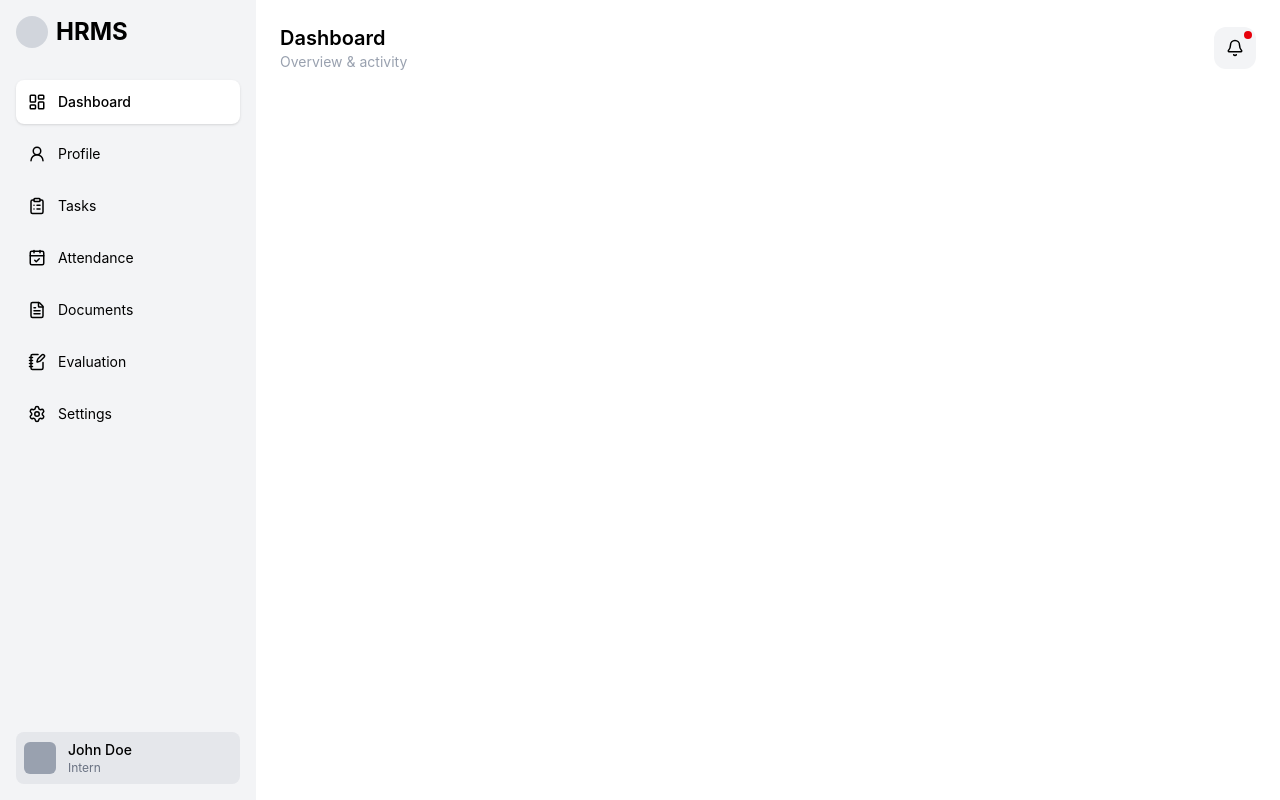
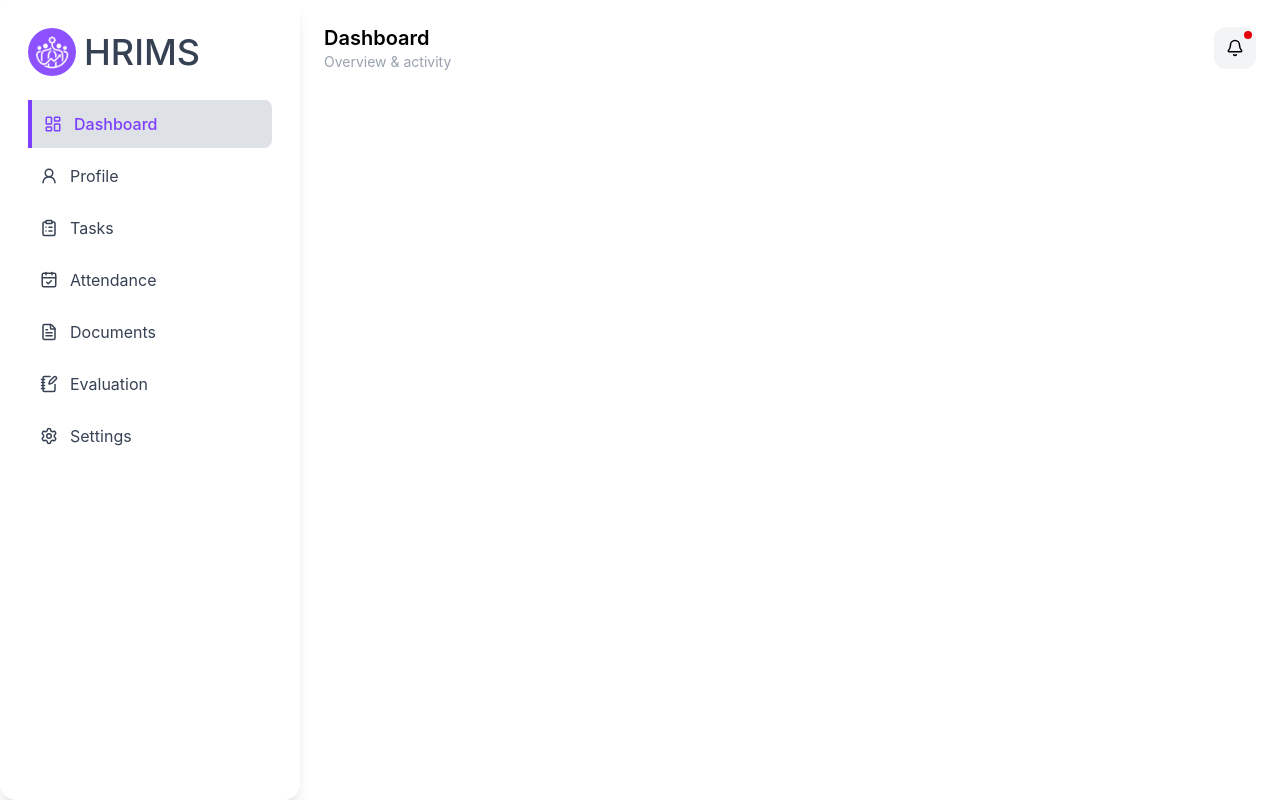
Before and after one commit to dev-St0ic/HR-Internship-Management-System, a React (Vite) app in the folder frontend-hrms/: page /intern in a window 1280 px wide. Built offline with nearby package versions, Linux system fonts and the light colour scheme.

Commit message:
Updated the sidebar for the intern and made it come from the common folder

```diff
--- a/frontend-hrms/index.html
+++ b/frontend-hrms/index.html
@@ -3,6 +3,10 @@
   <head>
     <meta charset="UTF-8" />
     <link rel="icon" type="image/svg+xml" href="/favicon.svg" />
+    <link
+      href="https://fonts.googleapis.com/css2?family=Lexend:wght@300;400;500;600;700&display=swap"
+      rel="stylesheet"
+    />
     <meta name="viewport" content="width=device-width, initial-scale=1.0" />
     <title>frontend-hrms</title>
   </head>
--- a/frontend-hrms/src/common/components/layout/Sidebar.jsx
+++ b/frontend-hrms/src/common/components/layout/Sidebar.jsx
@@ -12,14 +12,16 @@ const getNavClass = ({ isActive }) =>
 
 const Sidebar = ({ links }) => {
   return (
-    <nav className="fixed top-0 left-0 h-screen w-[300px] p-7 bg-[#fafafb] overflow-y-auto ">
+    <nav className="fixed top-0 left-0 h-screen w-[300px] p-7 bg-[#FFFFFF] overflow-y-auto rounded-2xl text-gray-700 shadow-lg">
+      {/* fixed top-0 left-0 h-screen w-[300px] p-7 bg-[#fafafb] overflow-y-auto */}
       {/* LOGO */}
-      <div className="mb-6">
+      <div className="flex items-center text-4xl font-medium mb-6">
         <img
           src="/image.png"
           alt="logo"
-          className="w-12 h-12 rounded-full bg-gray-300"
+          className="w-12 h-12 rounded-full bg-violet-500"
         />
+        <h1 className="ml-2">HRIMS</h1>
       </div>
 
       {/* NAVIGATION */}
--- a/frontend-hrms/src/common/config/navigation.jsx
+++ b/frontend-hrms/src/common/config/navigation.jsx
@@ -131,26 +131,26 @@ export const navigation = {
     {
       to: "/intern",
       label: "Dashboard",
-      icon: <LayoutDashboard size={18} />,
+      icon: LayoutDashboard,
       end: true,
     },
-    { to: "/intern/profile", label: "Profile", icon: <User2 size={18} /> },
-    { to: "/intern/tasks", label: "Tasks", icon: <ClipboardList size={18} /> },
+    { to: "/intern/profile", label: "Profile", icon: User2 },
+    { to: "/intern/tasks", label: "Tasks", icon: ClipboardList },
     {
       to: "/intern/attendance",
       label: "Attendance",
-      icon: <CalendarCheck size={18} />,
+      icon: CalendarCheck,
     },
     {
       to: "/intern/documents",
       label: "Documents",
-      icon: <FileText size={18} />,
+      icon: FileText,
     },
     {
       to: "/intern/evaluation",
       label: "Evaluation",
-      icon: <NotebookPen size={18} />,
+      icon: NotebookPen,
     },
-    { to: "/intern/settings", label: "Settings", icon: <Settings size={18} /> },
+    { to: "/intern/settings", label: "Settings", icon: Settings },
   ],
 };
--- a/frontend-hrms/src/portals/interns/layouts/InternLayout.jsx
+++ b/frontend-hrms/src/portals/interns/layouts/InternLayout.jsx
@@ -1,14 +1,17 @@
 import { Outlet } from "react-router-dom";
-import Sidebar from "../components/Sidebar";
+import Sidebar from "../../../common/components/layout/Sidebar";
+import { navigation } from "../../../common/config/navigation";
 
 export default function InternLayout() {
+  // This should ideally come from auth context or state management
+
   return (
     <div className="flex">
       {/* Sidebar should always be visible*/}
-      <Sidebar />
+      <Sidebar links={navigation["intern"]} />
 
       {/* Main content area */}
-      <div className="flex-1 p-6">
+      <div className="ml-75 p-6 flex-1">
         <Outlet />
       </div>
     </div>
--- a/frontend-hrms/src/portals/interns/pages/InternDashboard.jsx
+++ b/frontend-hrms/src/portals/interns/pages/InternDashboard.jsx
@@ -1,5 +1,9 @@
 import Header from "../../../common/components/layout/Header";
 
 export default function Dashboard() {
-  return <Header title="Dashboard" subtitle="Overview & activity" />;
+  return (
+    <>
+      <Header title="Dashboard" subtitle="Overview & activity" />
+    </>
+  );
 }
```
